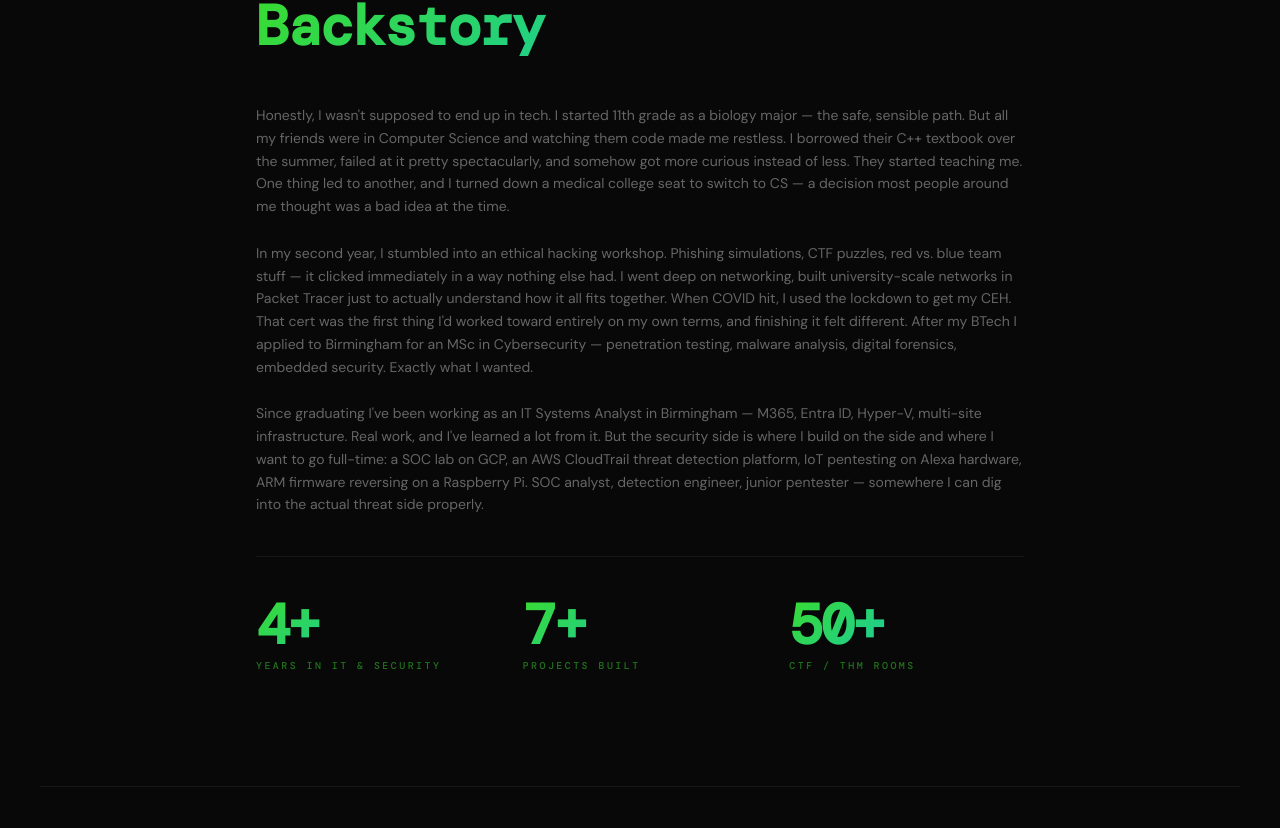
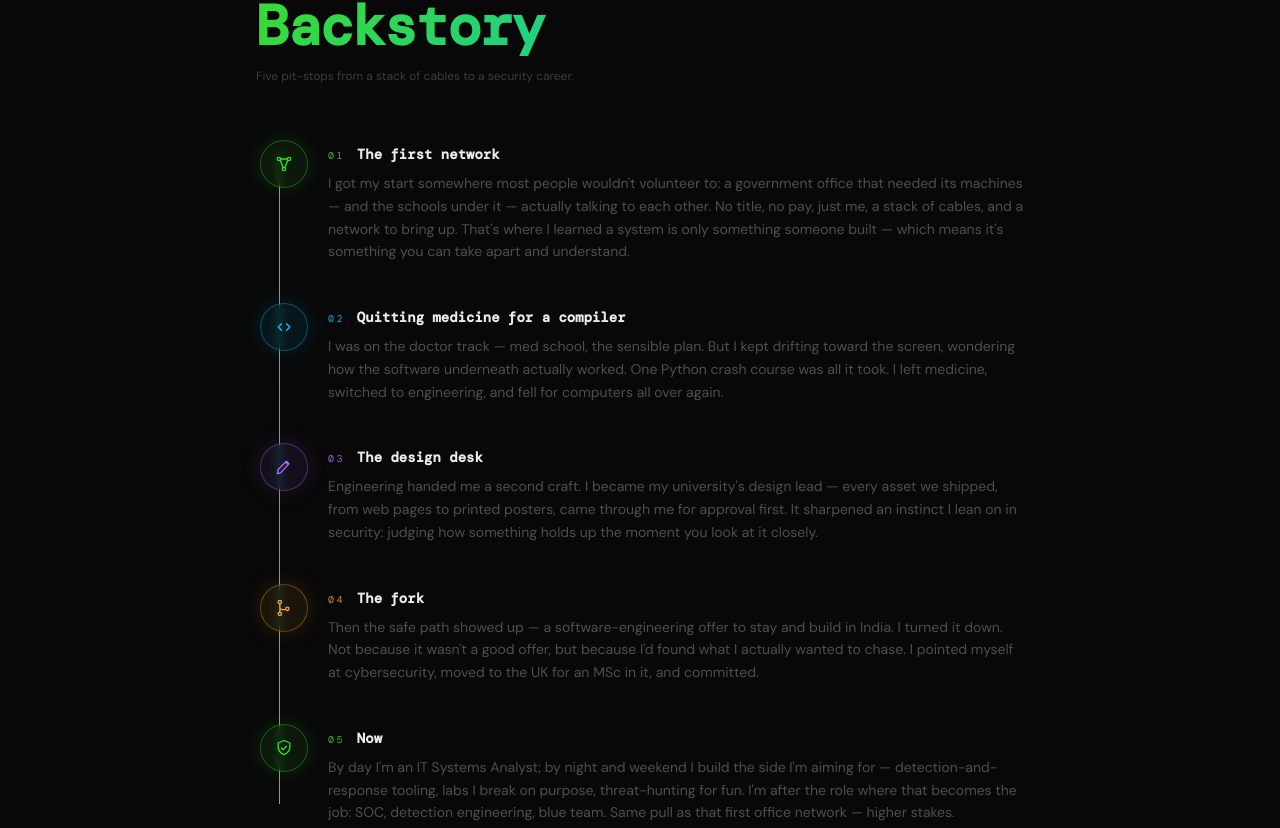
Before and after one commit to moulimk/moulimk.github.io, a Next.js app: page / in a window 1280 px wide. Shown: the part 952-1780 px from the top of the page. Built offline with nearby package versions, Linux system fonts and the light colour scheme; no server answers; a web font is replaced by a local one.

Commit message:
Rewrite backstory as a visual pit-stop journey timeline

```diff
--- a/src/app/components/AboutSection.tsx
+++ b/src/app/components/AboutSection.tsx
@@ -9,92 +9,203 @@ const stats = [
   { value: "50+", label: "CTF / THM Rooms" },
 ];
 
-const story = [
-  `Honestly, I wasn't supposed to end up in tech. I started 11th grade as a biology major — the safe, sensible path. But all my friends were in Computer Science and watching them code made me restless. I borrowed their C++ textbook over the summer, failed at it pretty spectacularly, and somehow got more curious instead of less. They started teaching me. One thing led to another, and I turned down a medical college seat to switch to CS — a decision most people around me thought was a bad idea at the time.`,
+type Stop = {
+  num: string;
+  title: string;
+  color: string;
+  icon: "network" | "code" | "pen" | "fork" | "shield";
+  body: string;
+};
 
-  `In my second year, I stumbled into an ethical hacking workshop. Phishing simulations, CTF puzzles, red vs. blue team stuff — it clicked immediately in a way nothing else had. I went deep on networking, built university-scale networks in Packet Tracer just to actually understand how it all fits together. When COVID hit, I used the lockdown to get my CEH. That cert was the first thing I'd worked toward entirely on my own terms, and finishing it felt different. After my BTech I applied to Birmingham for an MSc in Cybersecurity — penetration testing, malware analysis, digital forensics, embedded security. Exactly what I wanted.`,
+const journey: Stop[] = [
+  {
+    num: "01",
+    title: "The first network",
+    color: "#39db30",
+    icon: "network",
+    body: "I got my start somewhere most people wouldn't volunteer to: a government office that needed its machines — and the schools under it — actually talking to each other. No title, no pay, just me, a stack of cables, and a network to bring up. That's where I learned a system is only something someone built — which means it's something you can take apart and understand.",
+  },
+  {
+    num: "02",
+    title: "Quitting medicine for a compiler",
+    color: "#00bfff",
+    icon: "code",
+    body: "I was on the doctor track — med school, the sensible plan. But I kept drifting toward the screen, wondering how the software underneath actually worked. One Python crash course was all it took. I left medicine, switched to engineering, and fell for computers all over again.",
+  },
+  {
+    num: "03",
+    title: "The design desk",
+    color: "#b46bff",
+    icon: "pen",
+    body: "Engineering handed me a second craft. I became my university's design lead — every asset we shipped, from web pages to printed posters, came through me for approval first. It sharpened an instinct I lean on in security: judging how something holds up the moment you look at it closely.",
+  },
+  {
+    num: "04",
+    title: "The fork",
+    color: "#f5a623",
+    icon: "fork",
+    body: "Then the safe path showed up — a software-engineering offer to stay and build in India. I turned it down. Not because it wasn't a good offer, but because I'd found what I actually wanted to chase. I pointed myself at cybersecurity, moved to the UK for an MSc in it, and committed.",
+  },
+  {
+    num: "05",
+    title: "Now",
+    color: "#39db30",
+    icon: "shield",
+    body: "By day I'm an IT Systems Analyst; by night and weekend I build the side I'm aiming for — detection-and-response tooling, labs I break on purpose, threat-hunting for fun. I'm after the role where that becomes the job: SOC, detection engineering, blue team. Same pull as that first office network — higher stakes.",
+  },
+];
 
-  `Since graduating I've been working as an IT Systems Analyst in Birmingham — M365, Entra ID, Hyper-V, multi-site infrastructure. Real work, and I've learned a lot from it. But the security side is where I build on the side and where I want to go full-time: a SOC lab on GCP, an AWS CloudTrail threat detection platform, IoT pentesting on Alexa hardware, ARM firmware reversing on a Raspberry Pi. SOC analyst, detection engineer, junior pentester — somewhere I can dig into the actual threat side properly.`,
-];
+function StopIcon({ icon, color }: { icon: Stop["icon"]; color: string }) {
+  const p = {
+    width: 20,
+    height: 20,
+    viewBox: "0 0 24 24",
+    fill: "none",
+    stroke: color,
+    strokeWidth: 1.6,
+    strokeLinecap: "round" as const,
+    strokeLinejoin: "round" as const,
+  };
+  if (icon === "network")
+    return (
+      <svg {...p}>
+        <circle cx="6" cy="6" r="2" />
+        <circle cx="18" cy="6" r="2" />
+        <circle cx="12" cy="18" r="2" />
+        <path d="M7.6 7.4 10.7 16M16.4 7.4 13.3 16M8 6h8" />
+      </svg>
+    );
+  if (icon === "code")
+    return (
+      <svg {...p}>
+        <path d="M9 8l-4 4 4 4M15 8l4 4-4 4" />
+      </svg>
+    );
+  if (icon === "pen")
+    return (
+      <svg {...p}>
+        <path d="M4 20l4-1L18 8l-3-3L5 15l-1 5z" />
+        <path d="M14 6l3 3" />
+      </svg>
+    );
+  if (icon === "fork")
+    return (
+      <svg {...p}>
+        <circle cx="7" cy="5" r="2" />
+        <circle cx="7" cy="19" r="2" />
+        <circle cx="16" cy="13" r="2" />
+        <path d="M7 7v10M7 11c0 2 1.9 3 4.2 3H13" />
+      </svg>
+    );
+  return (
+    <svg {...p}>
+      <path d="M12 3l7 3v5c0 4-3 7-7 9-4-2-7-5-7-9V6l7-3z" />
+      <path d="M9 12l2 2 4-4" />
+    </svg>
+  );
+}
 
 export default function AboutSection() {
   const ref = useRef<HTMLElement>(null);
   const inView = useInView(ref, { once: true, margin: "-100px" });
 
+  const lineRef = useRef<HTMLDivElement>(null);
   const { scrollYProgress } = useScroll({
-    target: ref,
-    offset: ["start end", "end start"],
+    target: lineRef,
+    offset: ["start 80%", "end 60%"],
   });
-  const lineScale = useTransform(scrollYProgress, [0.1, 0.5], [0, 1]);
-
-  const paragraphVariants = {
-    hidden: { opacity: 0, x: -20 },
-    visible: (i: number) => ({
-      opacity: 1,
-      x: 0,
-      transition: {
-        duration: 0.7,
-        delay: 0.15 + i * 0.12,
-        ease: [0.16, 1, 0.3, 1],
-      },
-    }),
-  };
+  const lineScale = useTransform(scrollYProgress, [0, 1], [0, 1]);
 
   return (
     <section id="about" ref={ref} className="py-28 px-6 md:px-10 relative overflow-hidden">
-      <div className="absolute left-0 top-0 bottom-0 w-px overflow-hidden hidden md:block">
-        <motion.div
-          style={{ scaleY: lineScale, originY: 0 }}
-          className="w-full h-full bg-gradient-to-b from-transparent via-primary/20 to-transparent"
-        />
-      </div>
-
       <div className="max-w-3xl mx-auto">
         <motion.div
           initial={{ opacity: 0, y: 24 }}
           animate={inView ? { opacity: 1, y: 0 } : {}}
           transition={{ duration: 0.7, ease: [0.16, 1, 0.3, 1] }}
-          className="mb-12"
+          className="mb-14"
         >
           <div className="flex items-center gap-3 mb-5">
             <span className="inline-block w-8 h-px bg-primary opacity-60" />
             <span className="section-label">01 — About</span>
           </div>
           <h2 className="section-heading text-gradient-primary">Backstory</h2>
+          <p className="text-muted-foreground text-xs mt-3" style={{ opacity: 0.55 }}>
+            Five pit-stops from a stack of cables to a security career.
+          </p>
         </motion.div>
 
-        <div className="space-y-6" style={{ lineHeight: "1.9" }}>
-          {story.map((text, i) => (
-            <motion.p
-              key={i}
-              custom={i}
-              variants={paragraphVariants}
-              initial="hidden"
-              animate={inView ? "visible" : "hidden"}
-              className="text-muted-foreground text-sm leading-relaxed"
-            >
-              {text}
-            </motion.p>
-          ))}
+        {/* Journey timeline */}
+        <div ref={lineRef} className="relative pl-1">
+          {/* route line (draws on scroll) */}
+          <div className="absolute left-[23px] top-3 bottom-6 w-px bg-border" />
+          <motion.div
+            style={{ scaleY: lineScale, originY: 0 }}
+            className="absolute left-[23px] top-3 bottom-6 w-px bg-gradient-to-b from-primary via-accent to-primary"
+          />
+
+          <div className="flex flex-col gap-9">
+            {journey.map((stop) => (
+              <motion.div
+                key={stop.num}
+                initial={{ opacity: 0, x: -16 }}
+                whileInView={{ opacity: 1, x: 0 }}
+                viewport={{ once: true, margin: "-60px" }}
+                transition={{ duration: 0.6, ease: [0.16, 1, 0.3, 1] }}
+                className="relative flex gap-5"
+              >
+                {/* checkpoint node */}
+                <div className="relative z-10 flex-shrink-0">
+                  <div
+                    className="w-12 h-12 rounded-full flex items-center justify-center backdrop-blur-sm"
+                    style={{
+                      background: `${stop.color}14`,
+                      border: `1px solid ${stop.color}59`,
+                      boxShadow: `0 0 22px ${stop.color}26`,
+                    }}
+                  >
+                    <StopIcon icon={stop.icon} color={stop.color} />
+                  </div>
+                </div>
+
+                {/* chapter content */}
+                <div className="pt-1 pb-1">
+                  <div className="flex items-baseline gap-3 mb-2">
+                    <span
+                      className="font-mono text-[0.62rem] tracking-[0.25em]"
+                      style={{ color: stop.color, opacity: 0.85 }}
+                    >
+                      {stop.num}
+                    </span>
+                    <h3 className="font-mono text-sm font-semibold text-foreground">
+                      {stop.title}
+                    </h3>
+                  </div>
+                  <p
+                    className="text-muted-foreground text-sm leading-relaxed"
+                    style={{ opacity: 0.75 }}
+                  >
+                    {stop.body}
+                  </p>
+                </div>
+              </motion.div>
+            ))}
+          </div>
         </div>
 
         {/* Stats */}
         <motion.div
           initial={{ opacity: 0, y: 20 }}
           animate={inView ? { opacity: 1, y: 0 } : {}}
-          transition={{ delay: 0.6, duration: 0.7, ease: [0.16, 1, 0.3, 1] }}
-          className="grid grid-cols-3 gap-8 pt-10 mt-10 border-t border-border"
+          transition={{ delay: 0.4, duration: 0.7, ease: [0.16, 1, 0.3, 1] }}
+          className="grid grid-cols-3 gap-8 pt-10 mt-14 border-t border-border"
         >
           {stats.map((stat, i) => (
             <motion.div
               key={stat.label}
               initial={{ opacity: 0, scale: 0.85 }}
               animate={inView ? { opacity: 1, scale: 1 } : {}}
-              transition={{
-                delay: 0.7 + i * 0.1,
-                duration: 0.5,
-                ease: [0.16, 1, 0.3, 1],
-              }}
+              transition={{ delay: 0.5 + i * 0.1, duration: 0.5, ease: [0.16, 1, 0.3, 1] }}
               className="space-y-1.5"
             >
               <p className="stat-value text-gradient-primary">{stat.value}</p>
```
